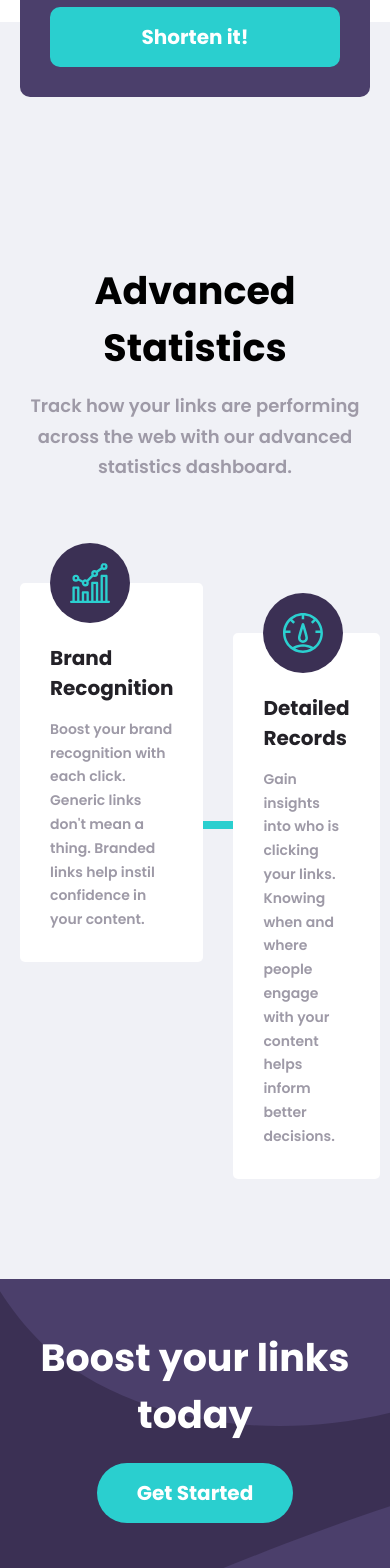
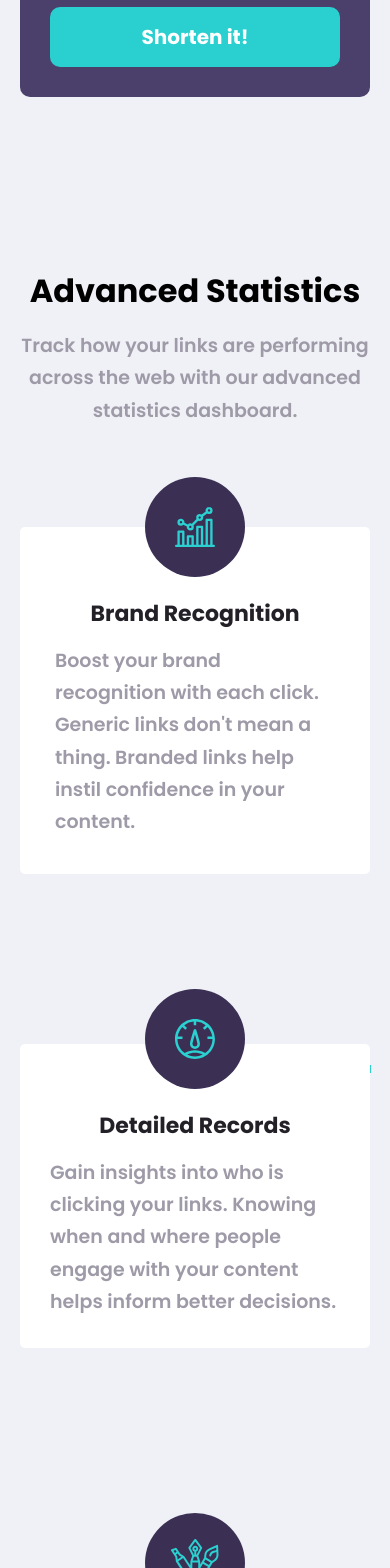
Before and after one commit to IASIKO/urlShortener, a React (Vite) app: page / in a window 390 px wide. Shown: the part 1280-2848 px from the top of the page. Built offline with nearby package versions, Linux system fonts and the light colour scheme.

Commit message:
update css

```diff
--- a/src/App.jsx
+++ b/src/App.jsx
@@ -1,4 +1,5 @@
 import Body from "./components/Body";
+import Footer from "./components/Footer";
 import Header from "./components/Header";
 
 function App() {
@@ -6,6 +7,7 @@ function App() {
     <>
       <Header />
       <Body />
+      <Footer/>
     </>
   );
 }
--- a/src/components/Body.jsx
+++ b/src/components/Body.jsx
@@ -3,7 +3,6 @@ import styles from "../css/components/Body.module.css";
 import recognition from "../assets/icon-brand-recognition.svg";
 import detail from "../assets/icon-detailed-records.svg";
 import fully from "../assets/icon-fully-customizable.svg";
-import Footer from "./Footer";
 
 const Body = () => {
   const [inputValue, setInputValue] = useState("");
@@ -174,7 +173,6 @@ const Body = () => {
         <h2>Boost your links today</h2>
         <a href="#">Get Started</a>
       </section>
-      <Footer />
     </main>
   );
 };
--- a/src/css/components/Body.module.css
+++ b/src/css/components/Body.module.css
@@ -396,212 +396,80 @@
   }
 
   .servicies {
-    background-color: #f0f1f6;
-    margin: -75px auto 0;
-    padding-bottom: 100px;
-    position: relative;
-    z-index: 1;
+    margin-top: -110px;
   }
 
   .urlDisplay {
-    display: flex;
-    flex-direction: column;
-    gap: 15px;
-    margin: 0 auto;
-    max-width: 1050px;
-    padding: 100px 20px 0;
-  }
-
-  .urlDisplay ul {
-    list-style: none;
+    gap: 20px;
+    padding-top: 140px;
   }
 
   .urlList {
-    max-width: 1050px;
-    padding: 20px;
-    margin-top: 15px;
-    background-color: #fff;
-    border-radius: 5px;
-    display: flex;
-    align-items: center;
-    justify-content: space-between;
-  }
-
-  .shortUrlBox {
-    display: flex;
-    align-items: center;
+    max-width: 420px;
+    flex-direction: column;
     gap: 20px;
   }
 
-  .shortUrl {
-    color: #2acfcf;
-  }
-
-  .copyButton {
-    background-color: #2acfcf;
-    color: #fff;
-    cursor: pointer;
-    font-weight: 700;
-    border: none;
-    border-radius: 5px;
-    font-family: inherit;
-    font-size: 14px;
-    outline: none;
-    padding: 7px 20px;
-    margin-right: 0;
-    align-items: center;
-    transition: all 0.2s;
-  }
-
-  .copyButton:hover {
-    background-color: #7be4e4;
-  }
-
-  .copiedButton {
-    background-color: #3a3054;
-    color: #fff;
-    cursor: pointer;
-    font-weight: 700;
-    border: none;
-    border-radius: 5px;
-    font-family: inherit;
-    font-size: 14px;
-    outline: none;
-    padding: 7px 20px;
-    margin-right: 0;
-    align-items: center;
-    transition: all 0.2s;
-  }
-
-  .copiedButton:hover {
-    background-color: #3a3054;
+  .currentUrl {
+    white-space: nowrap;
+    overflow: hidden;
+    text-overflow: ellipsis;
+    max-width: 300px;
   }
 
   .serviceTitle {
-    margin: 0 auto;
-    max-width: 540px;
-    padding-top: 140px;
+    max-width: 400px;
   }
 
   .serviceTitle h2 {
-    font-size: 38px;
-    margin-bottom: 15px;
+    font-size: 32px;
+  }
+
+  .serviceTitle p {
+    font-size: 19px;
+  }
+
+  .serviceBoxes {
+    align-items: center;
+    flex-direction: column;
+    gap: 120px;
+  }
+
+  .boxOne {
+    max-width: 420px;
+    padding: 35px;
+  }
+
+  .boxOne div {
+    height: 100px;
+    margin: -85px auto 20px;
+    width: 100px;
+  }
+
+  .oneTitle {
+    font-size: 22px;
     text-align: center;
   }
 
-  .serviceTitle p {
-    color: #9e9aa7;
-    font-size: 18px;
-    line-height: 1.7;
-    margin-bottom: 100px;
-    text-align: center;
+  .oneText {
+    font-size: 19px;
   }
 
-  .serviceBoxes {
-    align-items: start;
-    display: flex;
-    gap: 30px;
-    margin: 0 auto;
-    max-width: 1050px;
-    padding: 0 20px;
-    position: relative;
-  }
 
-  .serviceBoxes::after {
-    background-color: #2acfcf;
-    content: "";
-    height: 8px;
-    left: 5%;
-    position: absolute;
-    top: 40%;
-    width: 90%;
-    z-index: 1;
-  }
-
-  .boxOne {
-    background-color: #fff;
-    border-radius: 5px;
-    max-width: 330px;
-    padding: 30px;
-    z-index: 10;
-  }
-
-  .boxOne div {
-    align-items: center;
-    background-color: #3b3054;
-    border-radius: 50%;
-    display: flex;
-    height: 80px;
-    justify-content: center;
-    margin: -70px 0 20px;
-    width: 80px;
-  }
-
-  .oneTitle {
-    color: #232127;
-    font-size: 20px;
-    font-weight: 700;
-    margin-bottom: 15px;
-  }
-
-  .oneText {
-    color: #9e9aa7;
-    font-size: 14px;
-    line-height: 1.7;
-  }
-
-  .boxTwo {
-    margin-top: 50px;
-    background-color: #fff;
-    border-radius: 5px;
-    max-width: 330px;
-    padding: 30px;
-    z-index: 10;
-  }
   .boxTwo div {
-    align-items: center;
-    background-color: #3b3054;
-    border-radius: 50%;
-    display: flex;
-    height: 80px;
-    justify-content: center;
-    margin: -70px 0 20px;
-    width: 80px;
-  }
-
-  .boxThree {
-    margin-top: 100px;
-    background-color: #fff;
-    border-radius: 5px;
-    max-width: 330px;
-    padding: 30px;
-    z-index: 10;
+    height: 100px;
+    margin: -85px auto 20px;
+    width: 100px;
   }
 
   .boxThree div {
-    align-items: center;
-    background-color: #3b3054;
-    border-radius: 50%;
-    display: flex;
-    height: 80px;
-    justify-content: center;
-    margin: -70px 0 20px;
-    width: 80px;
-  }
-
-  .ctaEnd {
-    background-color: #3b3054;
-    background-image: url(../../assets/bg-boost-desktop.svg);
-    background-size: cover;
-    padding: 50px 0;
-    text-align: center;
+    height: 100px;
+    margin: -85px auto 20px;
+    width: 100px;
   }
 
   .ctaEnd h2 {
-    color: #fff;
-    margin-bottom: 20px;
-    font-size: 38px;
-    text-align: center;
+    font-size: 30px;
   }
 
   .ctaEnd a {
```
